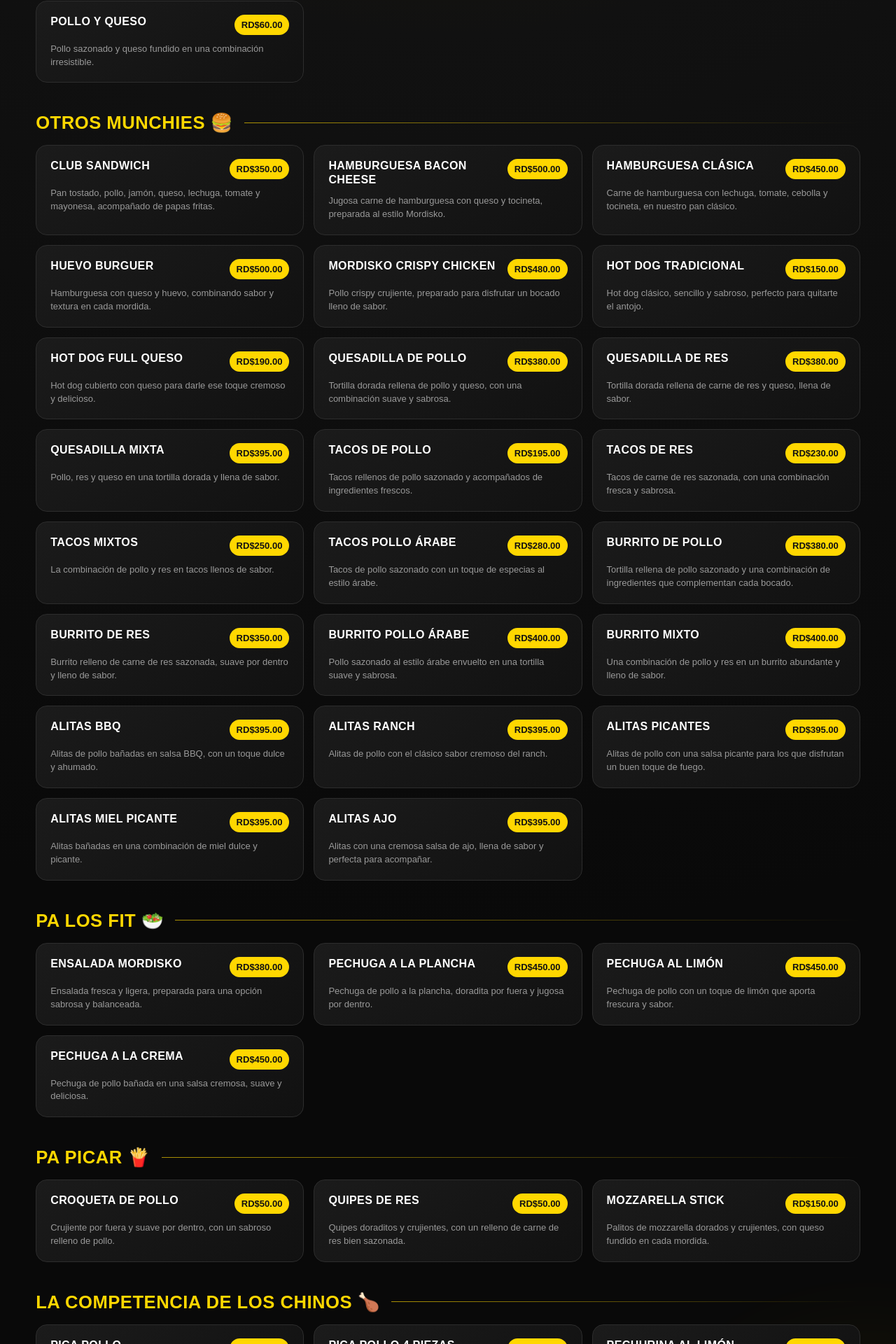
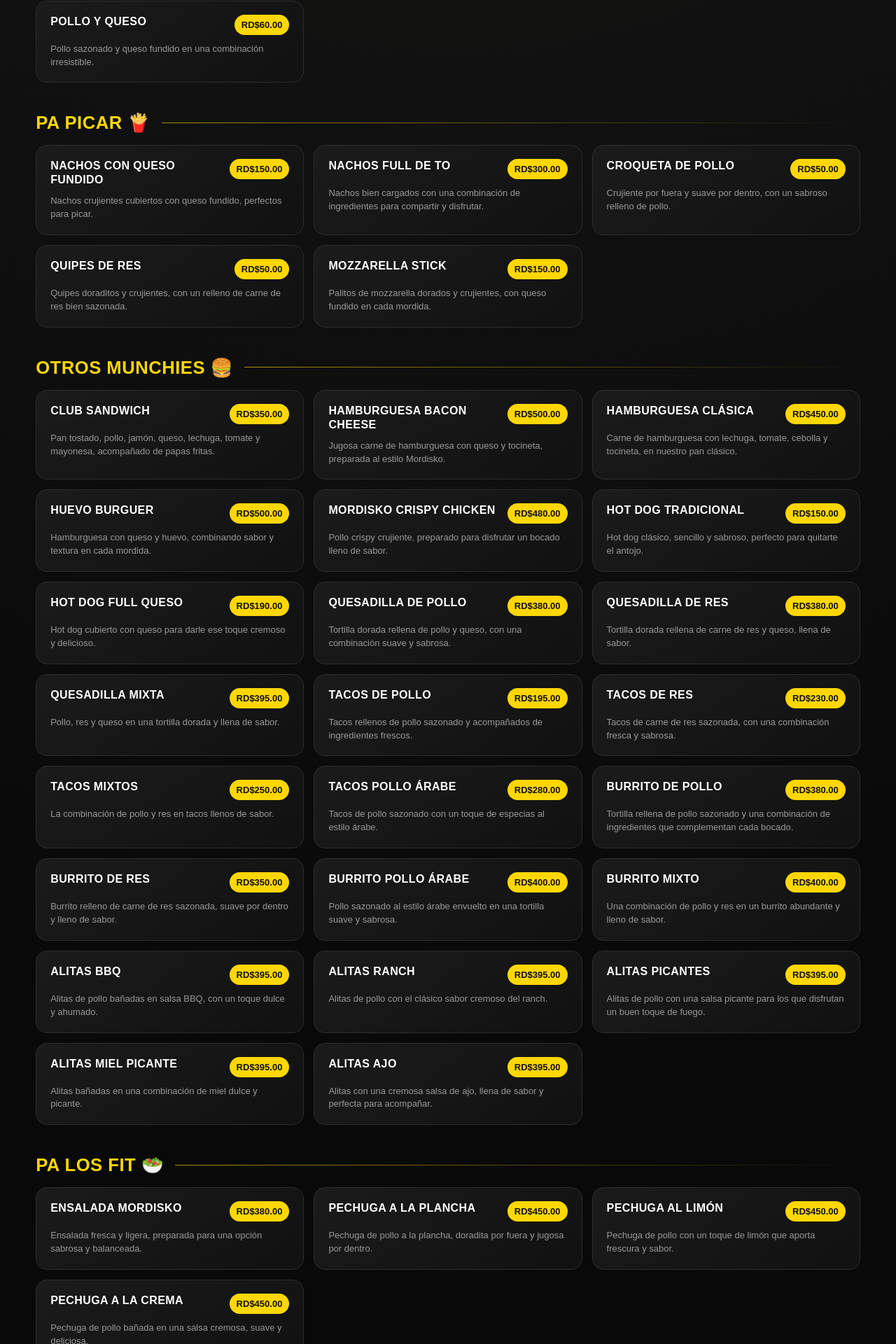
Before and after one commit to mordiskord-ux/mordisko-menu, a Next.js app: page / in a window 1280 px wide. Shown: the part 867-2787 px from the top of the page at 70% size. Built offline with nearby package versions, Linux system fonts and the light colour scheme.

Commit message:
Mover Pa Picar arriba y agregar nachos

```diff
--- a/pages/index.js
+++ b/pages/index.js
@@ -12,6 +12,13 @@
     { name: "COSTILLA", price: "RD$100.00", desc: "Costilla sazonada y jugosa, con mucho sabor en cada mordida." },
     { name: "HUEVO", price: "RD$60.00", desc: "Relleno de huevo con un sabor sencillo, casero y delicioso." },
     { name: "POLLO Y QUESO", price: "RD$60.00", desc: "Pollo sazonado y queso fundido en una combinación irresistible." }
+  ],
+  "PA PICAR 🍟": [
+    { name: "NACHOS CON QUESO FUNDIDO", price: "RD$150.00", desc: "Nachos crujientes cubiertos con queso fundido, perfectos para picar." },
+    { name: "NACHOS FULL DE TO", price: "RD$300.00", desc: "Nachos bien cargados con una combinación de ingredientes para compartir y disfrutar." },
+    { name: "CROQUETA DE POLLO", price: "RD$50.00", desc: "Crujiente por fuera y suave por dentro, con un sabroso relleno de pollo." },
+    { name: "QUIPES DE RES", price: "RD$50.00", desc: "Quipes doraditos y crujientes, con un relleno de carne de res bien sazonada." },
+    { name: "MOZZARELLA STICK", price: "RD$150.00", desc: "Palitos de mozzarella dorados y crujientes, con queso fundido en cada mordida." }
   ],
   "OTROS MUNCHIES 🍔": [
     { name: "CLUB SANDWICH", price: "RD$350.00", desc: "Pan tostado, pollo, jamón, queso, lechuga, tomate y mayonesa, acompañado de papas fritas." },
@@ -43,11 +50,6 @@
     { name: "PECHUGA A LA PLANCHA", price: "RD$450.00", desc: "Pechuga de pollo a la plancha, doradita por fuera y jugosa por dentro." },
     { name: "PECHUGA AL LIMÓN", price: "RD$450.00", desc: "Pechuga de pollo con un toque de limón que aporta frescura y sabor." },
     { name: "PECHUGA A LA CREMA", price: "RD$450.00", desc: "Pechuga de pollo bañada en una salsa cremosa, suave y deliciosa." }
-  ],
-  "PA PICAR 🍟": [
-    { name: "CROQUETA DE POLLO", price: "RD$50.00", desc: "Crujiente por fuera y suave por dentro, con un sabroso relleno de pollo." },
-    { name: "QUIPES DE RES", price: "RD$50.00", desc: "Quipes doraditos y crujientes, con un relleno de carne de res bien sazonada." },
-    { name: "MOZZARELLA STICK", price: "RD$150.00", desc: "Palitos de mozzarella dorados y crujientes, con queso fundido en cada mordida." }
   ],
   "LA COMPETENCIA DE LOS CHINOS 🍗": [
     { name: "PICA POLLO", price: "RD$290.00", desc: "Pollo frito crujiente y bien sazonado, al clásico estilo dominicano." },
```
